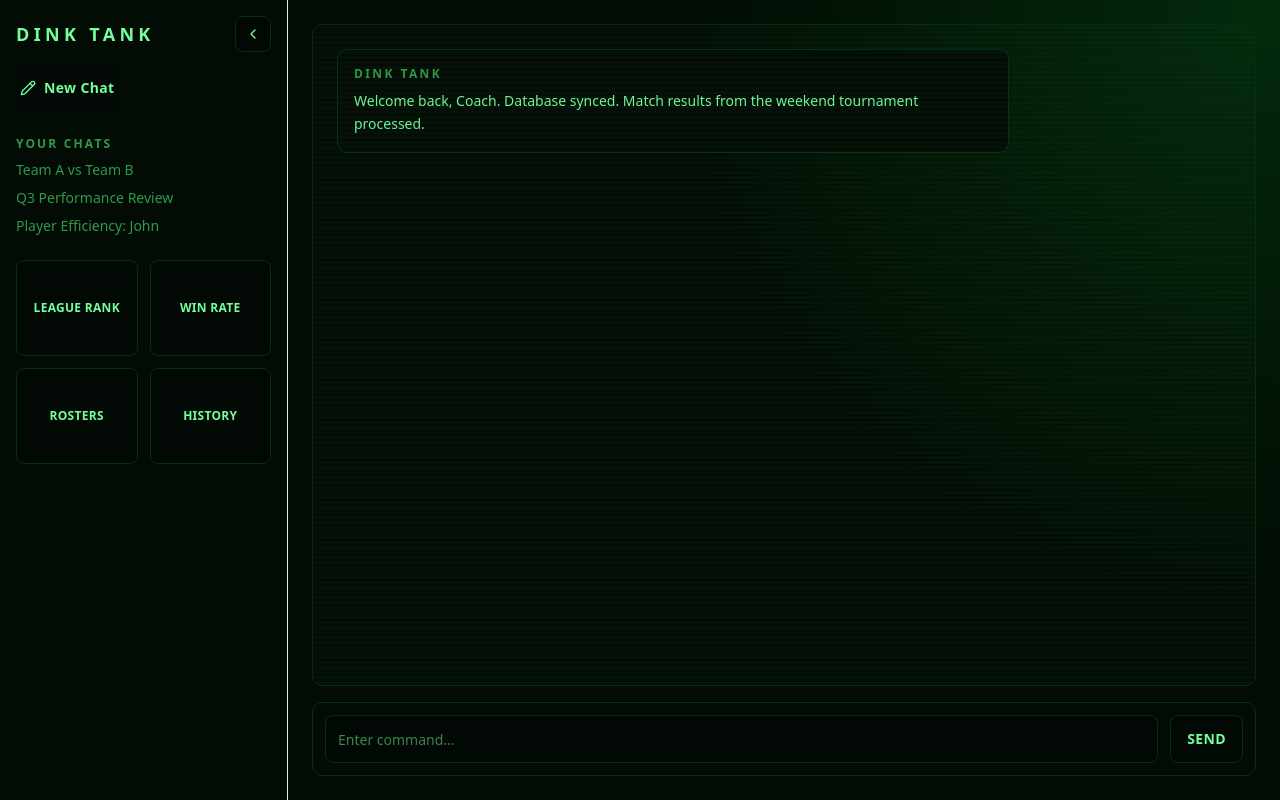
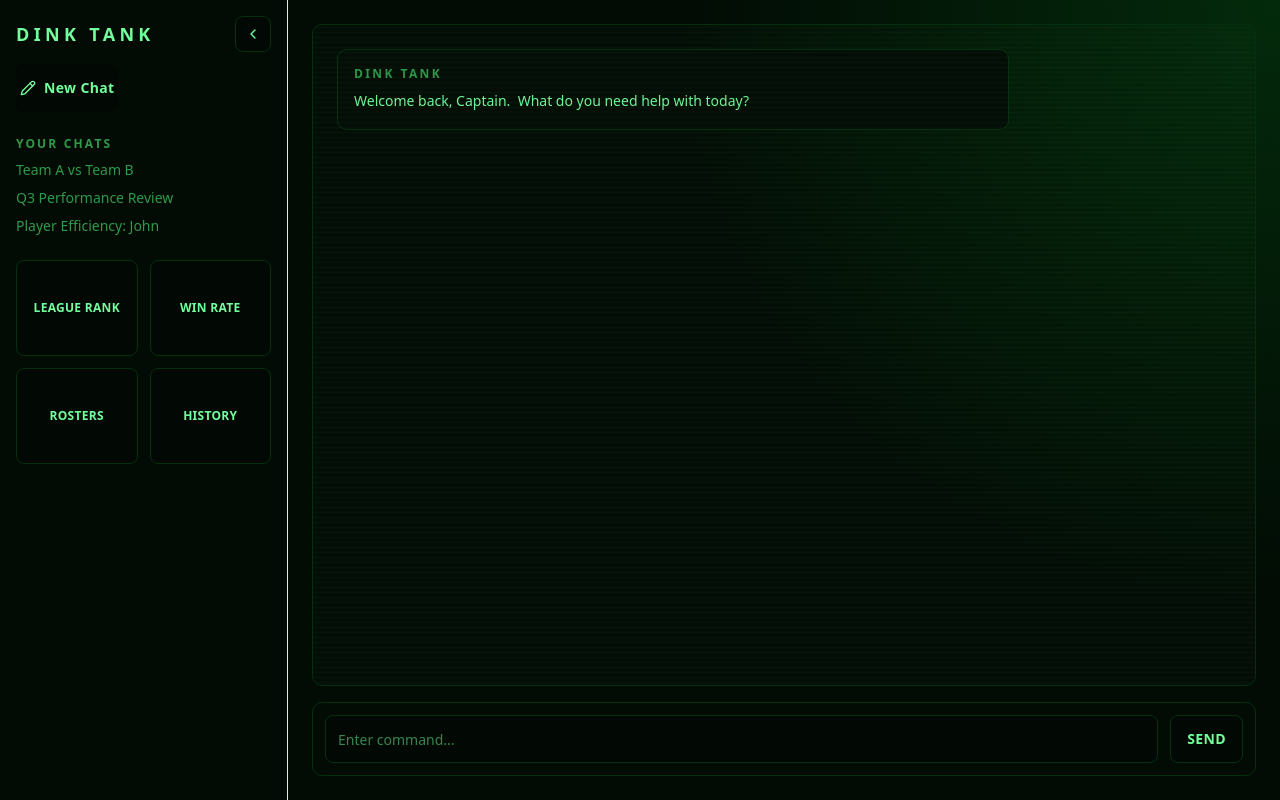
Before and after one commit to brianbarenbaum/dink-tank, a Vue app: page / in a window 1280 px wide. Built offline with nearby package versions, Linux system fonts and the light colour scheme.

Commit message:
Minor wording changes

```diff
--- a/index.html
+++ b/index.html
@@ -3,7 +3,7 @@
   <head>
     <meta charset="UTF-8" />
     <meta name="viewport" content="width=device-width, initial-scale=1.0" />
-    <title>codex-vue-starter</title>
+    <title>Dink Tank</title>
   </head>
   <body>
     <div id="app"></div>
--- a/src/features/chat/components/ChatShell.vue
+++ b/src/features/chat/components/ChatShell.vue
@@ -19,7 +19,7 @@ const props = withDefaults(defineProps<ChatShellProps>(), {
 			id: "seed-assistant",
 			role: "assistant",
 			content:
-				"Welcome back, Coach. Database synced. Match results from the weekend tournament processed.",
+				"Welcome back, Captain.  What do you need help with today?",
 			createdAt: new Date(0).toISOString(),
 		},
 		{
--- a/src/features/chat/useChatController.ts
+++ b/src/features/chat/useChatController.ts
@@ -14,8 +14,7 @@ const seedMessages: ChatMessage[] = [
   {
     id: "seed-assistant",
     role: "assistant",
-		content:
-			"Welcome back, Coach. Database synced. Match results from the weekend tournament processed.",
+    content: "Welcome back, Captain.  What do you need help with today?",
     createdAt: new Date(0).toISOString(),
   },
 ];
--- a/src/stores/chatSession.ts
+++ b/src/stores/chatSession.ts
@@ -5,7 +5,7 @@ import type { ChatMessage } from "../features/chat/types";
 const seedMessage: ChatMessage = {
   id: "seed-assistant",
   role: "assistant",
-	content: "Welcome back, Coach. Ask for any stat or lineup insight.",
+  content: "Welcome back, Captain. Ask for any stat or lineup insight.",
   createdAt: new Date(0).toISOString(),
 };
 
```
Lines whose indentation alone changed are shown as unchanged.
